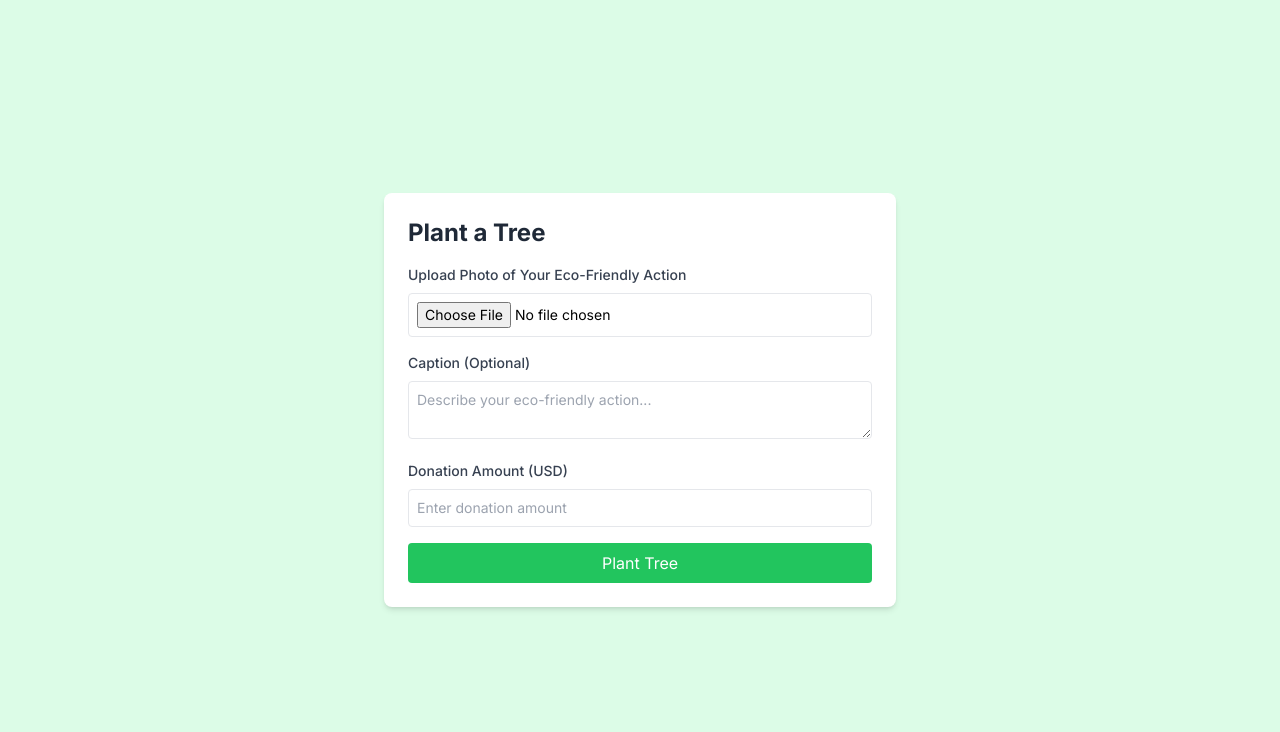
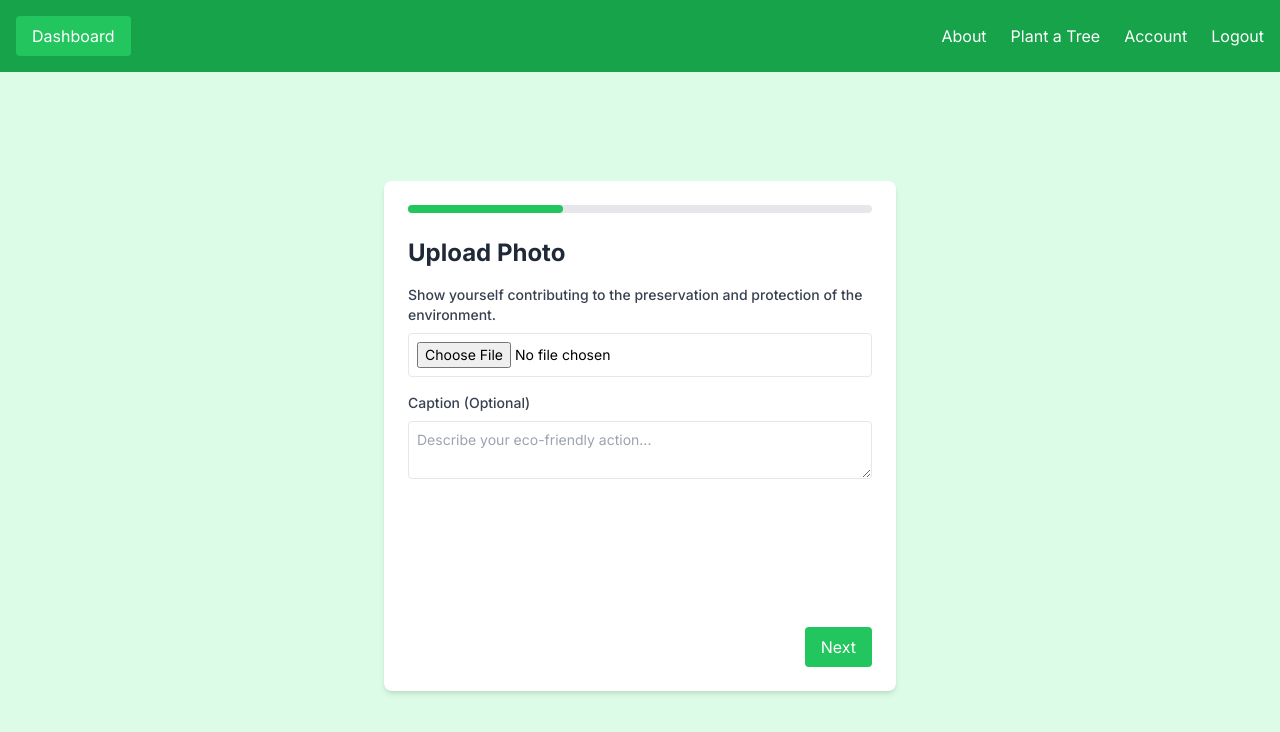
Before and after one commit to tingtingtingtin/generositree, a Next.js app: page /plant in a window 1280 px wide. Shown: the top 732 px of the page. Built offline with nearby package versions, Linux system fonts and the light colour scheme.

Commit message:
Firebase integration

```diff
--- a/package.json
+++ b/package.json
@@ -18,6 +18,8 @@
     "@types/three": "^0.172.0",
     "axios": "^1.7.9",
     "digital-humani-js-sdk": "^1.0.0",
+    "firebase": "^11.2.0",
+    "framer-motion": "^12.0.5",
     "next": "^14.0.4",
     "react": "^18.2.0",
     "react-dom": "^18.2.0",
--- a/src/app/dashboard/page.tsx
+++ b/src/app/dashboard/page.tsx
@@ -1,25 +1,44 @@
 "use client";
 
-import { useState, useEffect } from "react";
+import { useEffect, useState } from "react";
 import Header from "@/components/Header";
 import { useRouter } from "next/navigation";
+import { getFirestore, doc, getDoc } from "firebase/firestore";
+import { db } from "@/utils/firebase"; // Make sure to configure Firebase in this file
+
+const JOHN = {
+  name: "John Doe",
+  email: "john.doe@example.com",
+  treeIds: [],
+};
+
+const fetchUserData = async (userId: string) => {
+  const userDoc = doc(db, "users", userId);
+  const userSnapshot = await getDoc(userDoc);
+  if (userSnapshot.exists()) {
+    return userSnapshot.data();
+  } else {
+    console.log("No such document!");
+    return null;
+  }
+};
 
 const Dashboard = () => {
-  const [userData, setUserData] = useState({
-    name: "John Doe",
-    email: "john.doe@example.com",
-    treesPlanted: 5,
-  });
-
   const router = useRouter();
+  const [userData, setUserData] = useState(JOHN);
+  const [loading, setLoading] = useState(true);
 
   useEffect(() => {
-    // You can replace this with a real API call to fetch user data
-    // Example: setUserData(fetchedUserData);
+    fetchUserData("example").then((fetchedUserData) => {
+      if (fetchedUserData) {
+        setUserData(fetchedUserData);
+        setLoading(false);
+      }
+    });
   }, []);
 
   return (
-    <div className="relative min-h-screen bg-green-100 overflow-hidden">
+    <div className="flex flex-col relative min-h-screen w-full bg-green-100 overflow-hidden">
       <Header />
 
       {/* Dashboard Content */}
@@ -32,6 +51,9 @@ const Dashboard = () => {
             <h3 className="text-xl font-semibold text-gray-700">
               User Information
             </h3>
+            {loading ? (
+              <h2 className="text-center">Loading...</h2>
+            ) : (
               <div className="mt-4">
                 <p className="text-lg text-gray-600">
                   <strong>Name:</strong> {userData.name}
@@ -40,9 +62,10 @@ const Dashboard = () => {
                   <strong>Email:</strong> {userData.email}
                 </p>
                 <p className="text-lg text-gray-600">
-                <strong>Trees Planted:</strong> {userData.treesPlanted}
+                  <strong>Trees Planted:</strong> {userData.treeIds.length}
                 </p>
               </div>
+            )}
           </div>
 
           {/* Action Button Section */}
--- a/src/app/page.tsx
+++ b/src/app/page.tsx
@@ -28,12 +28,12 @@ const Home = () => {
           </p>
           <div className="flex flex-row align-center justify-center gap-6">
             <Link href="/plant">
-              <button className="rounded w-40 bg-green-500 py-2 px-4 text-white hover:bg-green-600">
+              <button className="rounded-lg w-40 bg-green-500 py-2 px-4 text-white hover:text-gray-200 hover:bg-green-600">
                 Start Planting
               </button>
             </Link>
             <Link href="/explore">
-              <button className="rounded w-40 bg-green-500 py-2 px-4 text-white hover:bg-green-600">
+              <button className="rounded-lg w-40 bg-green-500 py-2 px-4 text-white hover:text-gray-200 hover:bg-green-600">
                 Explore
               </button>
             </Link>
--- a/src/app/plant/page.tsx
+++ b/src/app/plant/page.tsx
@@ -1,9 +1,13 @@
-import Form from "../../components/Form";
+import Form from "@/components/Form";
+import Header from "@/components/Header";
 
 export default function PlantTreePage() {
   return (
-    <div className="flex min-h-screen items-center justify-center bg-green-100 p-6">
-      <Form />
+    <div className="flex flex-col h-screen">
+      <Header />
+      <div className="flex h-full items-center justify-center bg-green-100 p-6">
+        <Form />
+      </div>
     </div>
   );
 }
--- a/src/components/Form.tsx
+++ b/src/components/Form.tsx
@@ -2,12 +2,17 @@
 
 import { useState } from "react";
 import { useRouter } from "next/navigation";
+import { motion, AnimatePresence } from "framer-motion";
 
 export default function TreePlantingForm() {
+  const [page, setPage] = useState(1); // Tracks the current page
   const [photo, setPhoto] = useState<File | null>(null);
   const [caption, setCaption] = useState("");
   const [donation, setDonation] = useState("");
   const router = useRouter();
+
+  const handleNext = () => setPage((prev) => prev + 1);
+  const handleBack = () => setPage((prev) => prev - 1);
 
   const handlePhotoChange = (e: React.ChangeEvent<HTMLInputElement>) => {
     if (e.target.files && e.target.files[0]) {
@@ -15,63 +20,51 @@ export default function TreePlantingForm() {
     }
   };
 
-  const handleSubmit = async (e: React.FormEvent) => {
-    e.preventDefault();
-
-    if (!photo || !donation) {
-      alert("Please upload a photo and enter a donation amount!");
-      return;
-    }
-
-    const formData = new FormData();
-    formData.append("photo", photo);
-    formData.append("caption", caption);
-    formData.append("donation", donation);
-
-    try {
-      const userEmail = "user@example.com"; // Replace with user-specific email
-      const treePlantResponse = await fetch("/api/plantTree", {
-        method: "POST",
-        headers: { "Content-Type": "application/json" },
-        body: JSON.stringify({
-          treeCount: 1,
-          user: userEmail,
-        }),
-      });
-
-      const treePlantData = await treePlantResponse.json();
-
-      if (treePlantResponse.ok) {
-        console.log("Tree planted successfully!");
-        setPhoto(null);
-        setCaption("");
-        setDonation("");
+  const handleSubmit = async () => {
+    // Form submission logic here
+    console.log({ photo, caption, donation });
     router.push("/success");
-      } else {
-        alert(`Error planting tree: ${treePlantData.error}`);
-      }
-    } catch (error) {
-      console.error("Error:", error);
-      alert("Something went wrong!");
-    }
   };
 
+  const progress = (page / 3) * 100; // Calculate progress bar width
+
   return (
-    <div className="w-full max-w-lg rounded-lg bg-white p-6 shadow-md">
-      <h1 className="mb-4 text-2xl font-bold text-gray-800">Plant a Tree</h1>
+    <div className="h-[75%] w-full max-w-lg rounded-lg bg-white p-6 shadow-md flex flex-col justify-between">
+      {/* Progress Bar */}
+      <div className="relative mb-6 h-2 w-full bg-gray-200 rounded">
+        <motion.div
+          className="absolute h-full bg-green-500 rounded"
+          initial={{ width: 0 }}
+          animate={{ width: `${progress}%` }}
+          transition={{ duration: 0.2 }}
+        />
+      </div>
 
-      {/* Photo Upload */}
+      {/* Page Content */}
+      <div className="flex-grow">
+        <AnimatePresence mode="wait">
+          {page === 1 && (
+            <motion.div
+              key="page1"
+              initial={{ opacity: 0, x: -10 }}
+              animate={{ opacity: 1, x: 0 }}
+              exit={{ opacity: 0, x: 10 }}
+              transition={{ duration: 0.2 }}
+            >
+              <h1 className="mb-4 text-2xl font-bold text-gray-800">
+                Upload Photo
+              </h1>
               <label className="mb-2 block text-sm font-medium text-gray-700">
-        Upload Photo of Your Eco-Friendly Action
+                Show yourself contributing to the preservation and protection of
+                the environment.
               </label>
               <input
                 type="file"
                 accept="image/*"
                 onChange={handlePhotoChange}
                 className="mb-4 w-full rounded border p-2 text-sm"
+                required
               />
-
-      {/* Caption */}
               <label className="mb-2 block text-sm font-medium text-gray-700">
                 Caption (Optional)
               </label>
@@ -81,27 +74,94 @@ export default function TreePlantingForm() {
                 placeholder="Describe your eco-friendly action..."
                 className="mb-4 w-full rounded border p-2 text-sm"
               />
+            </motion.div>
+          )}
 
-      {/* Donation */}
+          {page === 2 && (
+            <motion.div
+              key="page2"
+              initial={{ opacity: 0, x: -10 }}
+              animate={{ opacity: 1, x: 0 }}
+              exit={{ opacity: 0, x: 10 }}
+              transition={{ duration: 0.2 }}
+            >
+              <h1 className="mb-4 text-2xl font-bold text-gray-800">
+                Donation Amount
+              </h1>
               <label className="mb-2 block text-sm font-medium text-gray-700">
-        Donation Amount (USD)
+                You don't have to donate to plant a virtual tree, but your
+                contribution is appreciated!
               </label>
               <input
                 type="number"
                 value={donation}
                 onChange={(e) => setDonation(e.target.value)}
-        placeholder="Enter donation amount"
+                placeholder="Get it started!"
                 className="mb-4 w-full rounded border p-2 text-sm"
               />
+            </motion.div>
+          )}
 
-      {/* Submit Button */}
+          {page === 3 && (
+            <motion.div
+              key="page3"
+              initial={{ opacity: 0, x: -10 }}
+              animate={{ opacity: 1, x: 0 }}
+              exit={{ opacity: 0, x: 10 }}
+              transition={{ duration: 0.2 }}
+            >
+              <h1 className="mb-4 text-2xl font-bold text-gray-800">
+                Confirm Submission
+              </h1>
+              <p className="mb-4 text-gray-700">
+                <strong>Photo:</strong>{" "}
+                {photo ? photo.name : "No photo uploaded"}
+              </p>
+              <p className="mb-4 text-gray-700">
+                <strong>Caption:</strong> {caption || "No caption provided"}
+              </p>
+              <p className="mb-4 text-gray-700">
+                <strong>Donation:</strong>{" "}
+                {donation ? `$${donation}` : "No donation"}
+              </p>
+            </motion.div>
+          )}
+        </AnimatePresence>
+      </div>
+
+      {/* Navigation Buttons */}
+      <div
+        className={`flex ${
+          page === 1 ? "justify-end" : "justify-between"
+        } items-end`}
+      >
+        {page > 1 && (
           <button
-        type="submit"
+            onClick={handleBack}
+            className="rounded bg-gray-300 px-4 py-2 text-black hover:bg-gray-400"
+          >
+            Back
+          </button>
+        )}
+        {page < 3 ? (
+          <button
+            onClick={() => {
+              if (photo) handleNext();
+              else alert("Please provide an image.");
+            }}
+            className="rounded bg-green-500 px-4 py-2 text-white hover:bg-green-600"
+          >
+            Next
+          </button>
+        ) : (
+          <button
             onClick={handleSubmit}
-        className="w-full rounded bg-green-500 py-2 text-white hover:bg-green-600"
+            className="rounded bg-green-500 px-4 py-2 text-white hover:bg-green-600"
           >
-        Plant Tree
+            Submit
           </button>
+        )}
+      </div>
     </div>
   );
 }
--- /dev/null
+++ b/src/utils/firebase.js
@@ -0,0 +1,18 @@
+import { initializeApp } from "firebase/app";
+import { getFirestore } from "firebase/firestore";
+
+const firebaseConfig = {
+  apiKey: process.env.FIREBASE_API_KEY,
+  authDomain: process.env.FIREBASE_AUTH_DOMAIN,
+  projectId: "tree-planting-87610",
+  storageBucket: process.env.FIREBASE_STORAGE_BUCKET,
+  messagingSenderId: process.env.FIREBASE_MESSAGING_SENDER_ID,
+  appId: process.env.FIREBASE_APP_ID,
+  measurementId: process.env.FIREBASE_MEASUREMENT_ID,
+};
+
+// Initialize Firebase
+const app = initializeApp(firebaseConfig);
+const db = getFirestore(app);
+
+export { db };
```
Also changed, not shown: src/app/success/page.tsx (+9 -2 lines), src/app/api/getUser/route.ts (deleted), 1 other file (tests, documents, lock files or other folders). Lines whose indentation alone changed are shown as unchanged.
